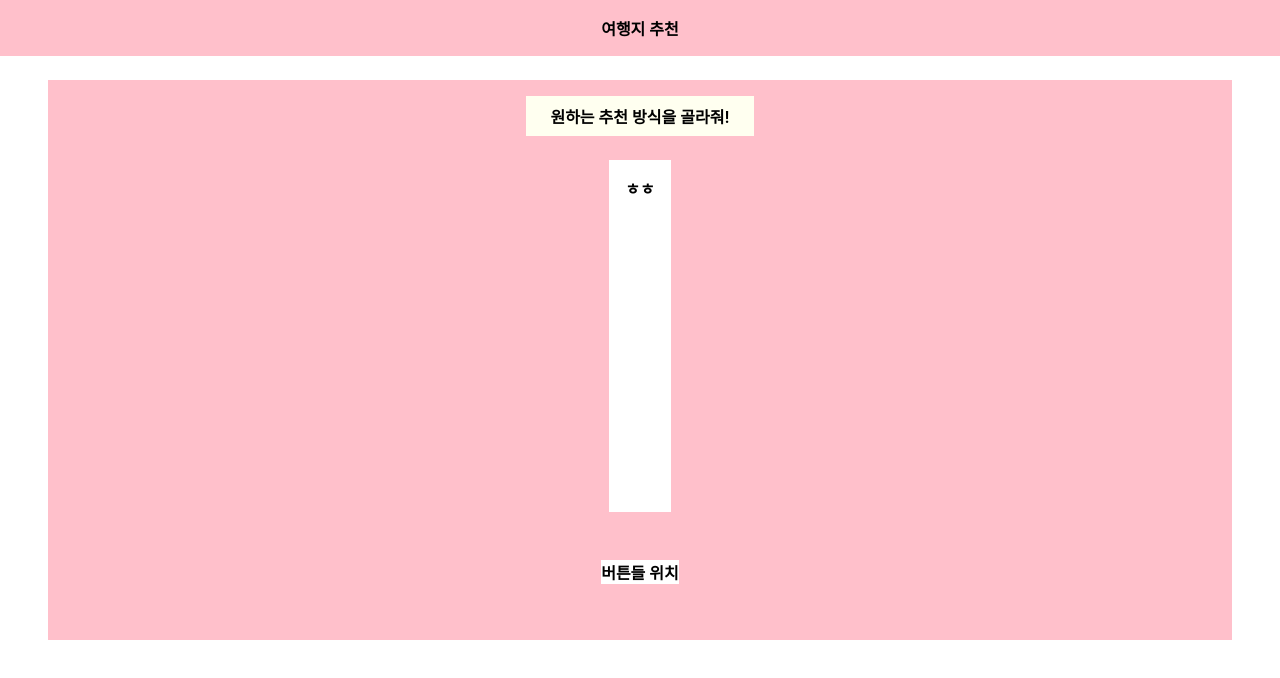
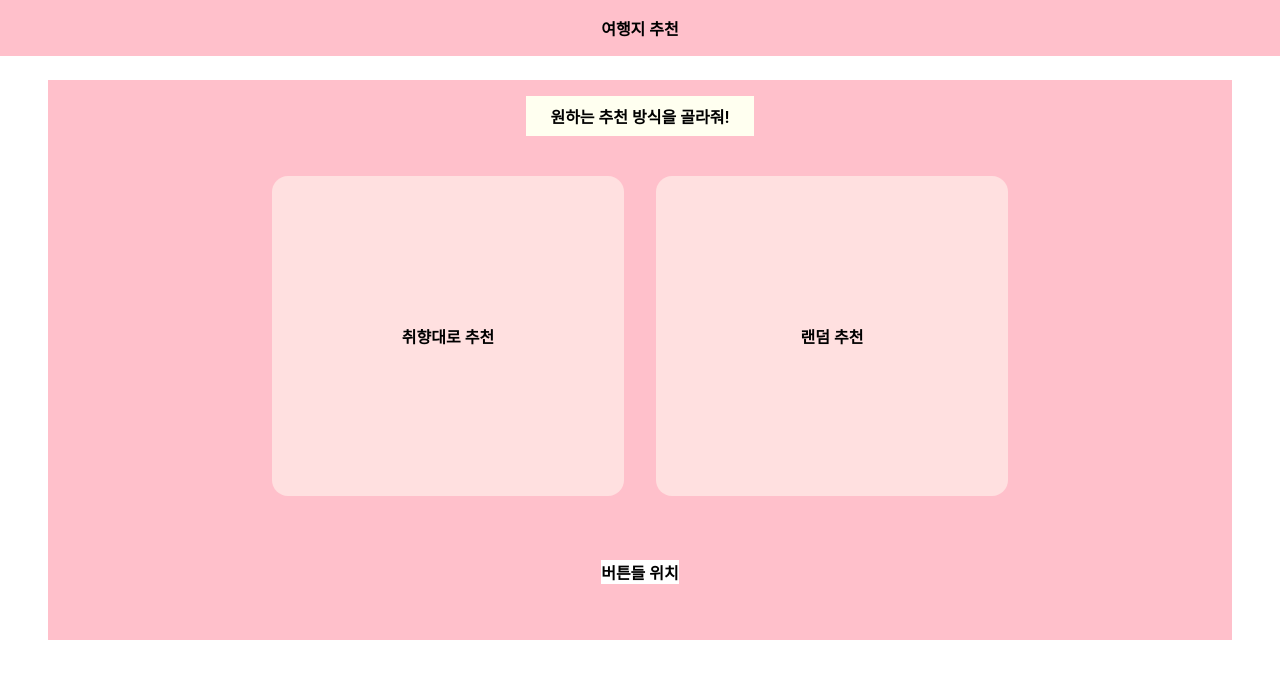
Before and after one commit to DO-SOPT-WEB/YujinNa, a React (Vite) app in the folder assignment/week03/travel-recommendation/: page / in a window 1280 px wide. Shown: the top 678 px of the page. Built offline with nearby package versions, Linux system fonts and the light colour scheme.

Commit message:
feat: 추천 종류 선택

```diff
--- a/assignment/week03/travel-recommendation/src/App.jsx
+++ b/assignment/week03/travel-recommendation/src/App.jsx
@@ -3,14 +3,30 @@ import Header from './components/Header'
 import styled from 'styled-components'
 import Description from './components/Description'
 function App() {
-
+  const categoryList=['취향대로 추천', '랜덤 추천'];
+  const [category,setCategory]=useState(-1);
+  const onTypeClick=(category)=>{
+    category==='취향대로 추천'?setCategory('취향대로 추천'):setCategory('랜덤 추천');
+  }
   return (
     <>
       <Header/>
       <Container>
         <Description/>
         <MainBox>
-          ㅎㅎ
+          {category==-1 ? (
+            categoryList.map((type,index)=>
+            <TypeofRecommand key={index} onClick={(e)=>onTypeClick(type,e)}>
+              {type}
+            </TypeofRecommand>)
+          ):(
+            <TypeofRecommand>
+              {category}
+            </TypeofRecommand>
+          )
+
+          }
+
         </MainBox>
         <BtnBox>
           버튼들 위치
@@ -37,10 +53,12 @@ const Container=styled.div`
 const MainBox=styled.div`
   position: absolute;
   top: 2rem;
-  background-color: white;
+  /* background-color: white; */
   height: 20rem;
   margin: 3rem;
   padding: 1rem;
+  width: 60vw;
+  display: flex;
 `;
 
 const BtnBox=styled.div`
@@ -48,3 +66,13 @@ const BtnBox=styled.div`
   background-color: white;
   top: 30rem;
 `;
+
+const TypeofRecommand=styled.div`
+  width: 40em;
+  background-color: #ffe0e0;
+  margin: 0 1rem;
+  display: flex;
+  justify-content: center;
+  align-items: center;
+  border-radius: 1rem;
+`;
```
